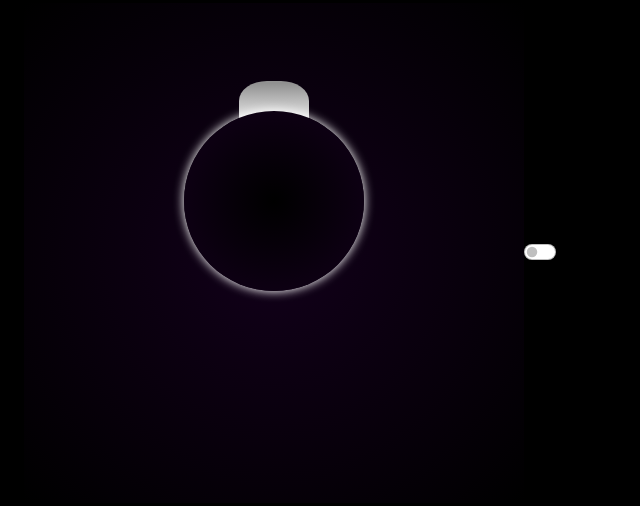
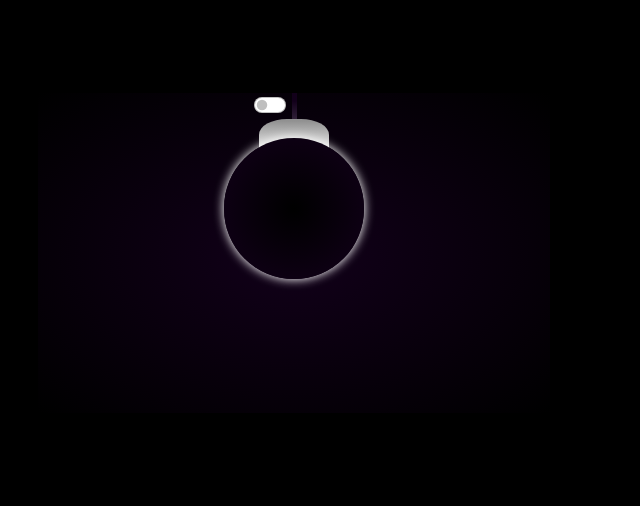
Before and after one commit to Abhibadan/glowing_lamp, a plain HTML site: page index.html in a window 1280 px wide. Shown: the part 147-653 px from the top of the page, without its empty margins (346-986 px from the left). Drawn offline with nearby package versions, Linux system fonts and the light colour scheme.

Commit message:
modified

```diff
--- a/index.html
+++ b/index.html
@@ -8,6 +8,9 @@
 
 <body>
     <div class="box">
+        <div class="form-check form-switch">
+            <input class="form-check-input" type="checkbox" id="flexSwitchCheckDefault" onchange="myfunc()">
+        </div>
         <div class="wire"></div>
         <div class="bulb-head">
         </div>
@@ -17,10 +20,7 @@
             <source src="bijlee_ka_bill.mp3" type="audio/mpeg">
         </audio>
     </div>
-    <div class="form-check form-switch">
-        <input class="form-check-input" type="checkbox" id="flexSwitchCheckDefault" onchange="myfunc()">
-        <label class="form-check-label" for="flexSwitchCheckDefault"></label>
-    </div>
+
     <script>
         let myfunc = () => {
             let swt = document.getElementById('flexSwitchCheckDefault');
--- a/lamp.css
+++ b/lamp.css
@@ -6,7 +6,6 @@ body {
     display: flex;
     align-items: center;
     justify-content: center;
-    /* flex-direction: column; */
 }
 /*
 .box {
@@ -18,11 +17,17 @@ body {
     justify-content: center;
     flex-direction: column;
 } */
-
+.form-check{
+    position:relative;
+    right: 20px;
+}
+.form-check-input:focus{
+    box-shadow: 0 0 0 0.25rem rgba(173, 13, 253, 0.25) !important;
+}
 .box {
     background-image: radial-gradient(rgb(18, 0, 26),rgb(0, 0, 0));
-    height: 500px;
-    width: 500px;
+    height: 40%;
+    width: 40%;
     display: flex;
     justify-content: center;
     align-items: center;
@@ -48,7 +53,7 @@ body {
     position: relative;
     top:-20px;
     height: 180px;
-    width: 180px;
+    aspect-ratio:1/1;
     background-image: radial-gradient(rgb(0, 0, 0),rgb(18, 0, 26));
     box-shadow: 0px 0px 10px 1px rgba(255, 255, 255, 0.918);
     border-radius: 50%;
@@ -59,4 +64,5 @@ body {
     color: rgba(255, 255, 255, 0.507);
     visibility: hidden;
     font-family: 'Gill Sans', 'Gill Sans MT', Calibri, 'Trebuchet MS', sans-serif;
+    text-align: center;
 }
```
